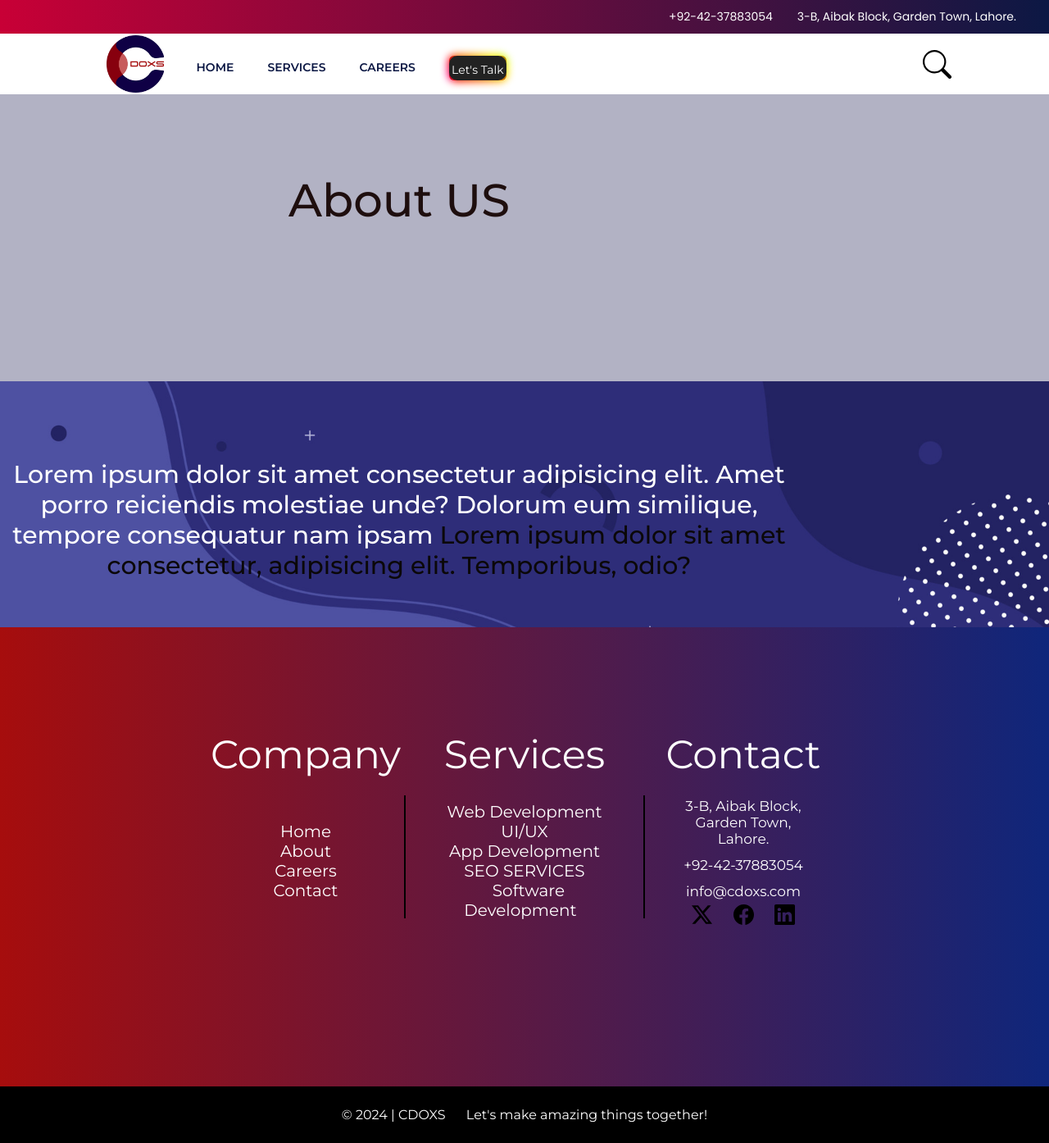
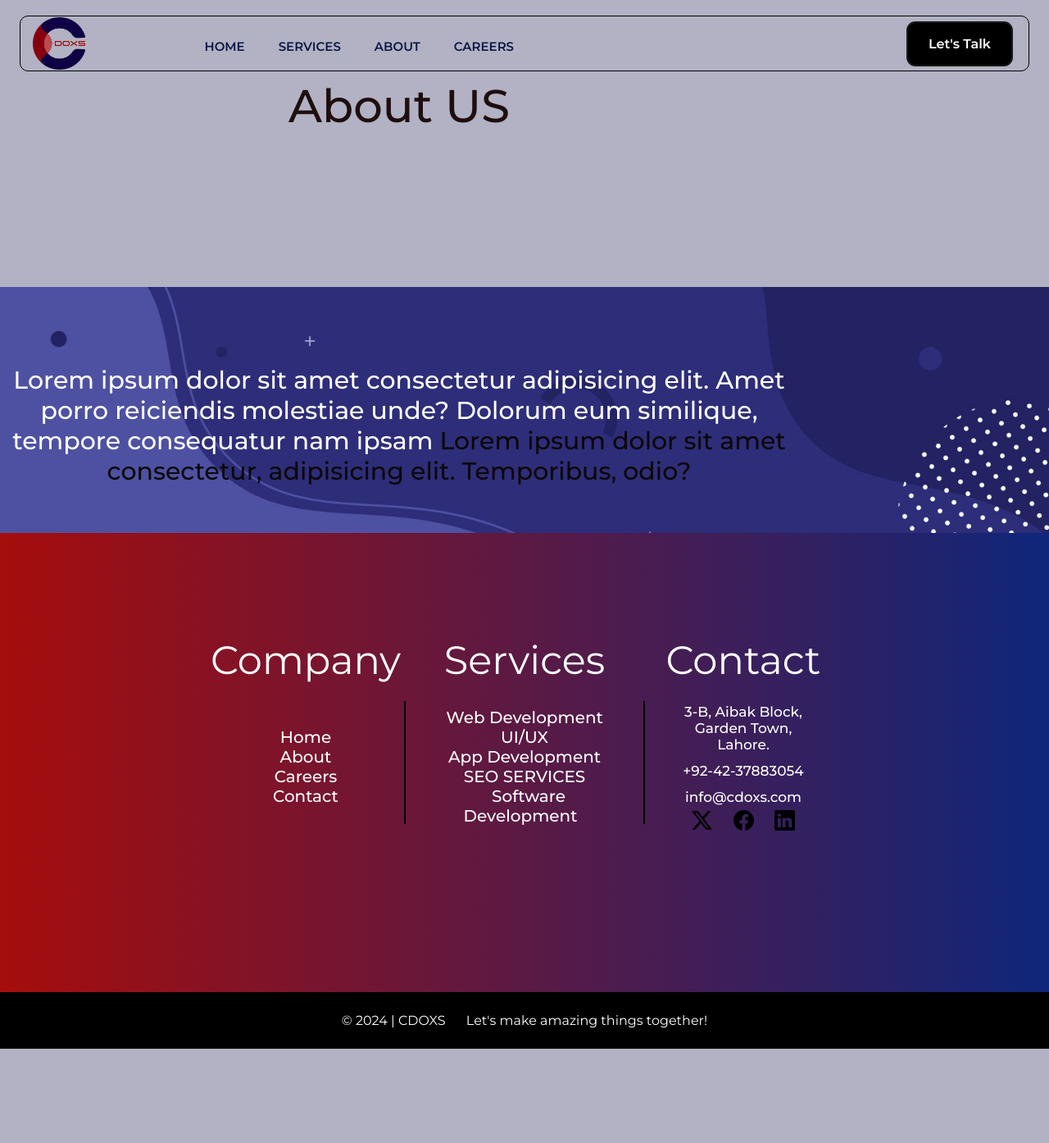
Before and after one commit to Humza-Waseem/IT-Company-Website, a Django app: page /About/ in a window 1280 px wide. Shown: the whole page at 82% size. After the commit the page ends 1279 px from the top, so only its background shows below. Run offline with Django 5.2, Linux system fonts and the light colour scheme; data comes from the database, SQL or seed files in the repository; both versions use the stored data as it was after the commit; some web fonts are replaced.

Commit message:
newStylePart1

```diff
--- a/Templates/main.html
+++ b/Templates/main.html
@@ -93,7 +93,7 @@
 <body>
 
     {% block  content %}
-    {% include 'topbar.html'%}
+    {% comment %} {% include 'topbar.html'%} {% endcomment %}
     {% include 'navBar.html'%}
     {% comment %} {% include "firstSection.html"%} {% endcomment %}
      {% include 'banner.html'%}
--- a/Templates/navBar.html
+++ b/Templates/navBar.html
@@ -2,10 +2,7 @@
 {% block content %}
 <nav class="navBar h-nav-responsive">
     <script src="{% static 'javascript/script.js'%}"></script>
-    {% comment %} <!-- -----------------------    COMPANY LOGO--------------------- --> {% endcomment %}
-    <!-- <div class="header-logo">
-        <a href="index.html"><img alt="LogoOfCDOXS" class="img-fluid" src="./assets/images/_bg/Cdoxs-Logo.png" width="70" height="70"></a>
-    </div> -->
+
 
     <div class="nav-logo  ">
         {% comment %} <a href="index.html"><img src="./assets/images/_bg/Cdoxs-Logo.png" alt="LogoOfCDOXS"width="70" height="70"></a> {% endcomment %}
@@ -34,17 +31,21 @@
         {% endfor %} {% endcomment %}
         <li><a href="{% url 'Home'%}">HOME</a></li>
         <li><a href="{% url 'Services'%}">SERVICES</a></li>
-        {% comment %} <li><a href="{% url 'About'%}">ABOUT</a></li> {% endcomment %}
+        <li><a href="{% url 'About'%}">ABOUT</a></li>
         <li><a href="{% url 'Careers'%}">CAREERS</a></li>
 
         {% comment %} <li><a href="{% url 'Services'%}">SERVICES</a></li> {% endcomment %}
 
 
-        <a href="{% url 'contact'%}"><button class="button-85">Let's Talk</button></a>
+        <!-- <a href="{% url 'contact'%}"><button class="button-85" style="    margin-left: 300px;">Let's Talk</button></a> -->
+        <a href="{% url 'contact'%}"> <button class="button-27"  >Let's Talk</button></a>
+<!-- HTML !-->
+<!-- <button class="button-27" >Button 27</button> -->
+
 
     </ul>
 
-    <div class="nav-right v-class-responsive">
+    {% comment %} <div class="nav-right v-class-responsive">
         <!-- <div class="search-icon">
             <input type="text" name="" id="">
            <button> <img src="./assets/images/_icons/search.png "alt="search-icon" width="10px" height="10px"></button>
@@ -55,14 +56,13 @@
               <input type="text" class="search-input" id="search" placeholder="Search..." name = "search">
               <span class="close-icon" id="closeIcon">&times;</span>
             </div>
-            {% comment %} <img src="./assets/images/_icons/search.png" alt="searchIcon" class = "search-button" id = "searchButton"> {% endcomment %}
-
-            <img src="{% static 'images/_icons/search.svg' %}" alt="searchIcon" class = "search-button" id = "searchButton"">
 
 
-           {% comment %} <button class="search-button" id="searchButton">Search</button>  {% endcomment %}
+            <img src="{% static 'images/_icons/search.svg' %}" alt="searchIcon" class = "search-button" id = "searchButton">
+
+
         </div>
-    </div>
+    </div> {% endcomment %}
     <div class="hamburger ">
         <div class="line"></div>
         <div class="line"></div>
--- a/base/templates/base/index.html
+++ b/base/templates/base/index.html
@@ -124,7 +124,7 @@
 
 
   <!-- ==================================================TOPBAR Start==============================-->
-     {% include 'topbar.html'%}
+     {% comment %} {% include 'topbar.html'%} {% endcomment %}
   <!-- ==================================================TOPBAR END==============================-->
 
 
--- a/static/css/style.css
+++ b/static/css/style.css
@@ -5,9 +5,28 @@
 
 }
 
-
-
-/* CSS */
+:root {
+  --paragraph-gray: #7987a1;
+  --secondary-dark: #042638;
+  --primary: #0ebab1;
+  --light-gray: #fafafa;
+  --secondary-light: #0f5377;
+  --heading-dark: #042638;
+  --white: white;
+  --primary-light: rgba(14,186,177,.03);
+  --black: #171717;
+  /* --dark-gray-50: rgba(175,175,175,.5); */
+  /* --h2: 32px; */
+  /* --heading-light: #e9e9e9; */
+  /* --h1: 40px; */
+  /* --white-50: rgba(255,255,255,.7); */
+  /* --drk-grey: var(--dark-gray-50); */
+  --transparent: rgba(14,186,177,0);
+}
+
+
+
+/* CSS
 #btn-getStarted {
   background-color: #fbeee0;
   border: 2px solid #422800;
@@ -185,9 +208,9 @@ margin-bottom: 250px;
 
 .text-small {
   font-size: 24px;
-  font-weight: 400;
+    font-weight: 500;
     text-decoration: none;
-  color: white;
+    color: rgb(31 30 33);
     text-align: center;
     font-family: "Montserrat";
     margin-top: 10px;
@@ -733,34 +755,49 @@ body.tt-magic-cursor #magic-cursor {
   height: 25px;
 }
 .navBar {
-  position: relative;
-  background-color: white;
+
+  background-color: #c6b2b2;
   display: flex;
   margin-right: 0px;
-  position: sticky;
+  /* position: sticky; */
   align-items: center;
   justify-content: center;
   top: 0;
-  height: 74px;
+  height: 66px;
   cursor: pointer;
-  /* word-wrap: break-word;
-  word-break: break-word; */
   cursor: default;
   z-index: 1;
+  width: 1230px;
+  margin-left: 20px;
+  margin: auto;
+  /* margin-top: 17px; */
+  border-radius: 10px;
+  background: var(--brand-SubdomainNavBar-canvas-default);
+  /* background: radial-gradient(67.87% 1366.67% at 50% 0, hsl(0deg 0% 99.21% / 95%) 0, hsl(0deg 0% 89.76% / 85%) 85.19%); */
+  -webkit-backdrop-filter: blur(32.5px);
+  backdrop-filter: blur(32.5px);
+  border: 1px solid black;
+  position: fixed;
+  top: 19px;
+  left: 10px;
+  right: 10px;
 }
 
 
 
 .navBar .nav-logo {
-  padding-left: 30px;
   padding-top: 4px;
     justify-content: center;
     align-items: center;
+    display: flex;
+    /* align-items: flex-start; */
+    left: 15px;
+    position: fixed;
 }
 .nav-logo  a img{
   transition: all 0.3s ease;
-width: 70px;
-height: 70px;
+width: 64px;
+height: 64px;
 }
 
 .navBar .nav-right{
@@ -835,7 +872,7 @@ height: 70px;
   font-family: "Montserrat";
   font-weight: 600;
   color: #0C1844;
-  font-size: 14px;
+  font-size: 15px;
 }
 .navBar .nav-list li a::before {
   content: "";
@@ -849,7 +886,7 @@ height: 70px;
   transform: scaleX(0);
   transition: all 0.3s ease-in-out;
 }
-.navBar .nav-list button {
+/* .navBar .nav-list button {
 
   width: 70px;
   height: 30px;
@@ -1327,78 +1367,62 @@ box-shadow: 5px 5px 15px rgb(169, 169, 169); /* Example box shadow */
 /* ////////////////////////////////////   CONTACT US BUTTON  ///////////////////////////////// */
 
 
-/* CSS */
-.button-85 {
-  text-align: center;
-  padding: 8px 1px 8px 1px;
-  border: none;
+.button-27 {
+  appearance: none;
+  background-color: #000000;
+  border: 2px solid #1A1A1A;
+  border-radius: 11px;
+  box-sizing: border-box;
+  color: #FFFFFF;
+  cursor: pointer;
+  display: inline-block;
+  font-family: "Montserrat";
+  font-size: 16px;
+  font-weight: 600;
+  line-height: normal;
+  margin: 0;
+  /* min-height: 60px; */
+  min-width: 0;
   outline: none;
-  color: rgb(255, 255, 255);
-  background: #111;
-  cursor: pointer;
-  position: relative;
-  z-index: 0;
-  border-radius: 8px;
+  padding: 16px 24px;
+  text-align: center;
+  text-decoration: none;
+  transition: all 300ms cubic-bezier(.23, 1, 0.32, 1);
   user-select: none;
   -webkit-user-select: none;
   touch-action: manipulation;
-  width: 120px;
-  /* margin: auto; */
-  margin: 20px 10px 10px 26px;
-  font-size: 14px;
-  font-family: 'Montserrat';
-}
-
-.button-85:before {
-  content: "";
-  background: linear-gradient(
-    45deg,
-    #ff0000,
-    #ff7300,
-    #fffb00,
-    #48ff00,
-    #00ffd5,
-    #002bff,
-    #7a00ff,
-    #ff00c8,
-    #ff0000
-  );
-  position: absolute;
-  top: -2px;
-  left: -2px;
-  background-size: 400%;
-  z-index: -1;
-  filter: blur(5px);
-  -webkit-filter: blur(5px);
-  width: calc(100% + 4px);
-  height: calc(100% + 4px);
-  animation: glowing-button-85 20s linear infinite;
-  transition: opacity 0.3s ease-in-out;
-  border-radius: 10px;
-}
-
-@keyframes glowing-button-85 {
-  0% {
-    background-position: 0 0;
-  }
-  50% {
-    background-position: 400% 0;
-  }
-  100% {
-    background-position: 0 0;
-  }
-}
-
-.button-85:after {
-  z-index: -1;
-  content: "";
-  position: absolute;
-  width: 100%;
-  height: 100%;
-  background: #222;
-  left: 0;
-  top: 0;
-  border-radius: 10px;
+  width: 130px;
+  will-change: transform;
+  top: 10px;
+  margin-top: 9px;
+  margin-left: 478px;
+  height: 55px;
+}
+#btn-getStarted{
+  width: 180px;
+  margin-top: 28px;
+  display: flex;
+  justify-content: center;
+  align-items: center;
+  margin: auto;
+  margin-top: 28px;
+}
+#btn-getStarted:hover {
+  box-shadow: rgba(0, 0, 0, 0.25) 0 8px 15px;
+  transform: translateY(2px);
+}
+.button-27:disabled {
+  pointer-events: none;
+}
+
+.button-27:hover {
+  box-shadow: rgba(0, 0, 0, 0.25) 0 8px 15px;
+  transform: translateY(-2px);
+}
+
+.button-27:active {
+  box-shadow: none;
+  transform: translateY(0);
 }
 
 /* /////////////////////////////////////////////- CONTACT US BUTTON -////////////////////////////////////////////// */
--- a/static/javascript/script.js
+++ b/static/javascript/script.js
@@ -1,30 +1,30 @@
-/////////////////   navbar ///////////////////////
+// /////////////////   navbar ///////////////////////
 
-window.addEventListener('scroll', function() {
-    const navbar = document.querySelector('.navBar');
-    if (window.scrollY > 0) {
-        if (window.scrollY > 0) {
-            navbar.classList.add('navbar-scrolled');
-            console.log(navbar.classList); // Log the class list to the console
-        }
-        // navbar.classList.add('navbar-scrolled');
-    } else {
-        navbar.classList.remove('navbar-scrolled');
-    }
-});
+// window.addEventListener('scroll', function() {
+//     const navbar = document.querySelector('.navBar');
+//     if (window.scrollY > 0) {
+//         if (window.scrollY > 0) {
+//             navbar.classList.add('navbar-scrolled');
+//             console.log(navbar.classList); // Log the class list to the console
+//         }
+//         // navbar.classList.add('navbar-scrolled');
+//     } else {
+//         navbar.classList.remove('navbar-scrolled');
+//     }
+// });
 
-window.addEventListener('scroll', function() {
-    const navbar = document.querySelector('.navBar');
-    if (window.scrollY > 0) {
-        if (window.scrollY > 0) {
-            navbar.classList.add('navbar-scrolled-logo');
-            console.log(navbar.classList); // Log the class list to the console
-        }
-        // navbar.classList.add('navbar-scrolled');
-    } else {
-        navbar.classList.remove('navbar-scrolled-logo');
-    }
-});
+// window.addEventListener('scroll', function() {
+//     const navbar = document.querySelector('.navBar');
+//     if (window.scrollY > 0) {
+//         if (window.scrollY > 0) {
+//             navbar.classList.add('navbar-scrolled-logo');
+//             console.log(navbar.classList); // Log the class list to the console
+//         }
+//         // navbar.classList.add('navbar-scrolled');
+//     } else {
+//         navbar.classList.remove('navbar-scrolled-logo');
+//     }
+// });
 
 
 
```
Also changed, not shown: other parts of static/css/style.css (+49 -43 lines), Templates/firstSection.html (+4 -3 lines), db.sqlite3, static/css/_colors.scss (line endings or trailing spaces). Lines whose indentation alone changed are shown as unchanged.
